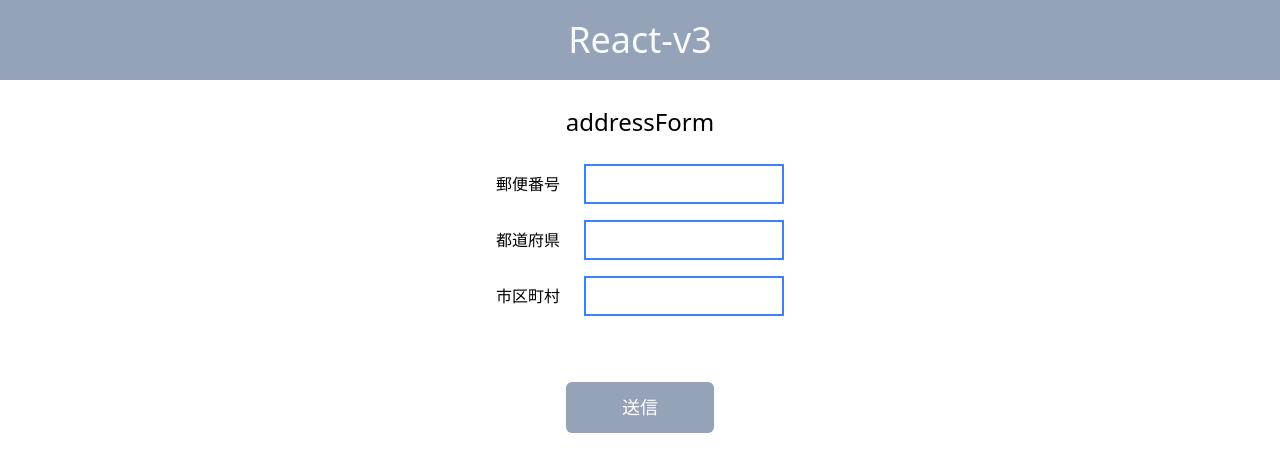
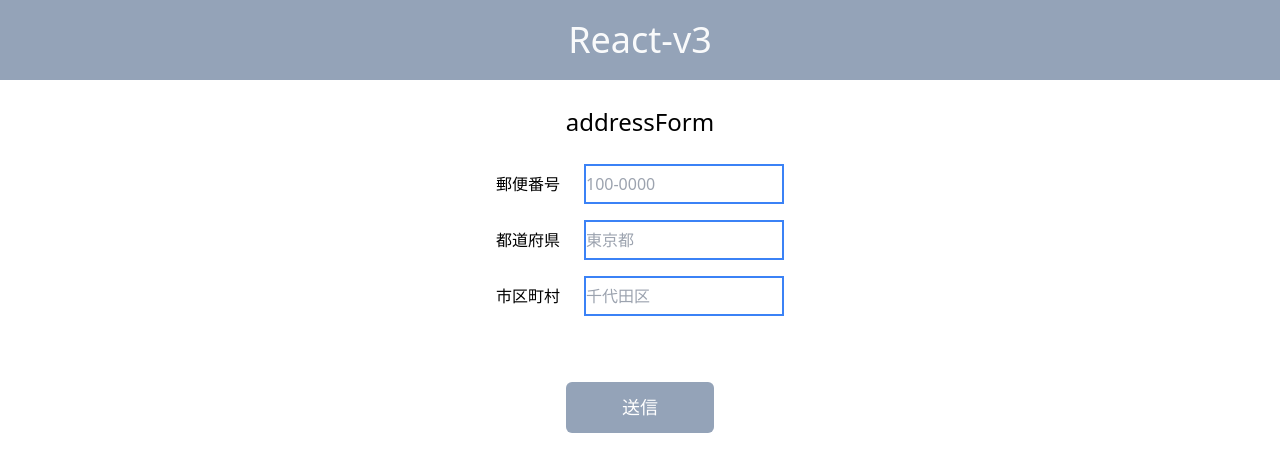
Before and after one commit to pj100-team/react-v3, a React (Create React App) app: page / in a window 1280 px wide. Shown: the top 472 px of the page. Built offline with nearby package versions, Linux system fonts and the light colour scheme.

Commit message:
fix:[practice4] search address

```diff
--- a/src/templates/Practice4.tsx
+++ b/src/templates/Practice4.tsx
@@ -5,7 +5,7 @@ import { useForm, SubmitHandler } from "react-hook-form";
 
 const ZIPCLOUD_API_URL = "https://zipcloud.ibsnet.co.jp/api/search";
 
-type ZipcloudResponse = {
+type ZipCloudResponse = {
 	status: number;
 	message: string | null;
 	results:
@@ -44,7 +44,8 @@ const Practice4 = () => {
 	// 郵便番号が7桁になった時点で住所検索APIを呼ぶ
 	useEffect(() => {
 		const zipcode = postalCode.replace(/-/g, "");
-		if (!/^\d{7}$/.test(zipcode)) {
+		const isValidZipcode = /^\d{7}$/.test(zipcode);
+		if (!isValidZipcode) {
 			setSearchError("");
 			return;
 		}
@@ -55,7 +56,7 @@ const Practice4 = () => {
 		const searchAddress = async () => {
 			try {
 				const response = await fetch(`${ZIPCLOUD_API_URL}?zipcode=${zipcode}`);
-				const data: ZipcloudResponse = await response.json();
+				const data: ZipCloudResponse = await response.json();
 				if (ignore) return;
 
 				const address = data.results?.[0];
@@ -92,9 +93,9 @@ const Practice4 = () => {
 
 	return (
 		<>
-			<div style={{ textAlign: "center", fontSize: "24px", marginTop: "24px" }}>
+			<h1 style={{ textAlign: "center", fontSize: "24px", marginTop: "24px" }}>
 				addressForm
-			</div>
+			</h1>
 			<form
 				onSubmit={handleSubmit(onSubmit)}
 				style={{
@@ -113,6 +114,7 @@ const Practice4 = () => {
 						<Input
 							type="text"
 							id="postalCode"
+							placeholder="100-0000"
 							width="200px"
 							height="40px"
 							{...register("postalCode", {
@@ -141,6 +143,7 @@ const Practice4 = () => {
 						<Input
 							type="text"
 							id="prefecture"
+							placeholder="東京都"
 							width="200px"
 							height="40px"
 							{...register("prefecture", {
@@ -165,6 +168,7 @@ const Practice4 = () => {
 						<Input
 							type="text"
 							id="city"
+							placeholder="千代田区"
 							width="200px"
 							height="40px"
 							{...register("city", {
```
